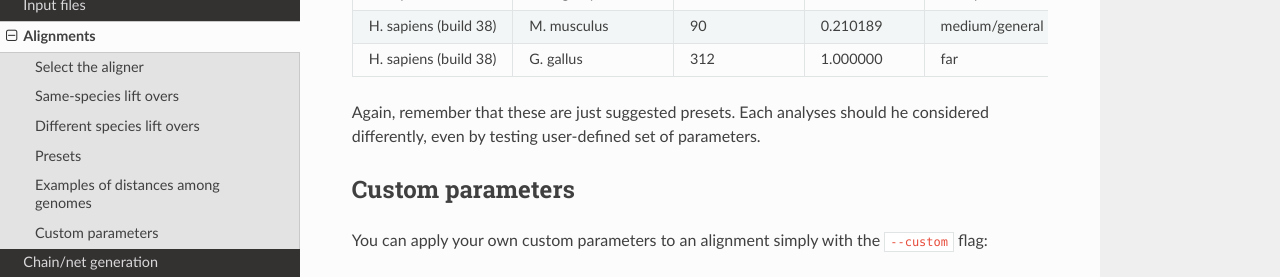
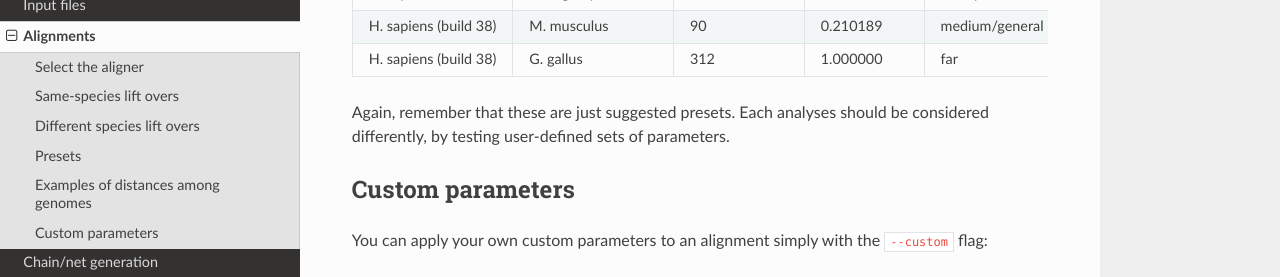
Before and after one commit to evotools/nf-LO, a Sphinx documentation site: the page built from docs/alignments.md, in a window 1280 px wide and 900 px high, scrolled down 1776 px. Shown: the part 323-600 px from the top of the window. Built offline with Sphinx 7.4.7 and the Read the Docs theme 2.0.0, drawn with Linux system fonts in a browser that asks for light colours.

Commit message:
Minor English edits

```diff
--- a/docs/alignments.md
+++ b/docs/alignments.md
@@ -58,7 +58,7 @@ Even though we **strongly** advise to test different parameters and configuratio
 | H. sapiens (build 38) |      M. musculus      |       90        |   0.210189   | medium/general |
 | H. sapiens (build 38) |       G. gallus       |       312       |   1.000000   |       far      |
 
-Again, remember that these are just suggested presets. Each analyses should he considered differently, even by testing user-defined set of parameters.
+Again, remember that these are just suggested presets. Each analyses should be considered differently, by testing user-defined sets of parameters.
 
 ## Custom parameters
 You can apply your own custom parameters to an alignment simply with the `--custom` flag:
```
